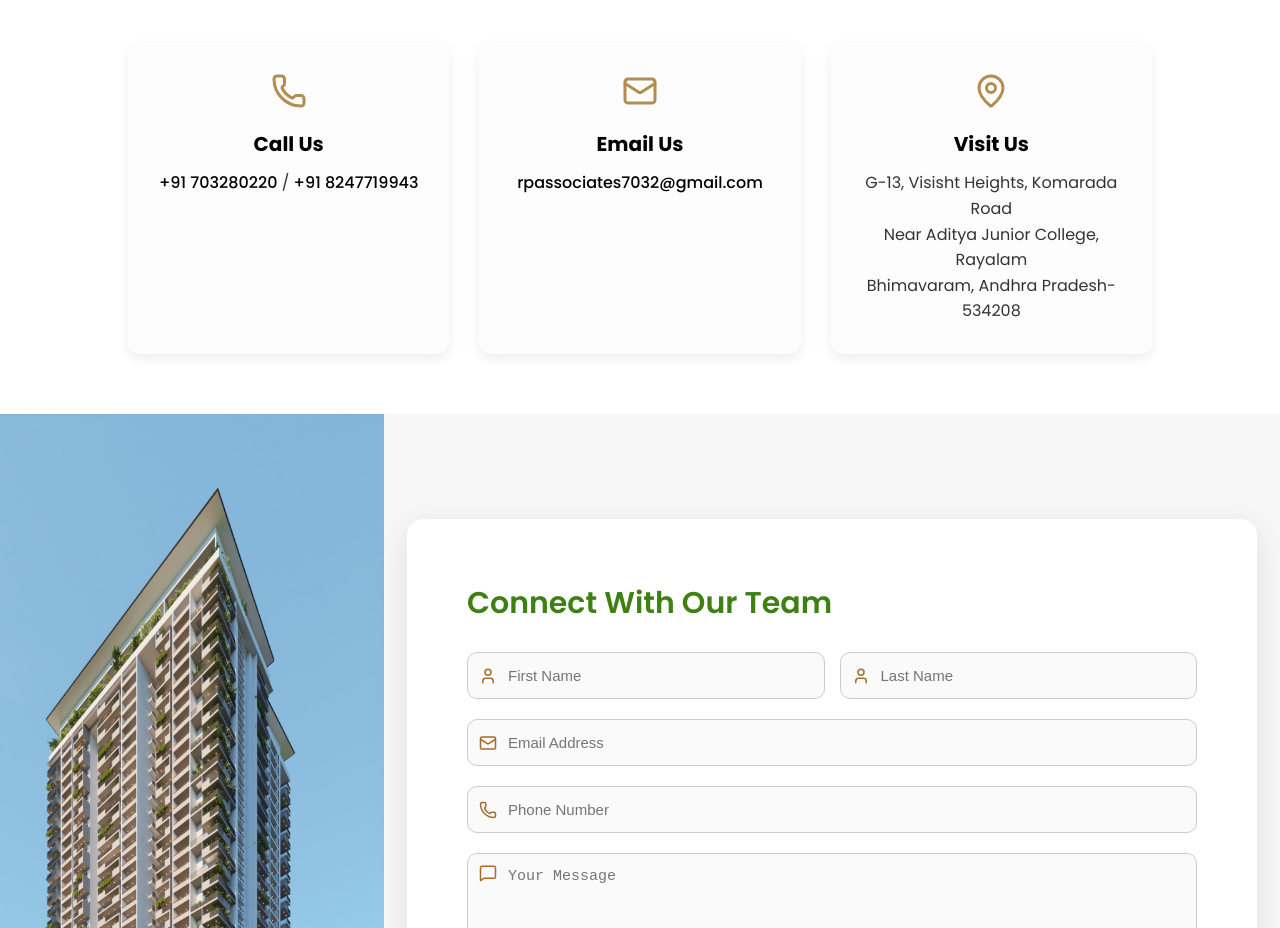
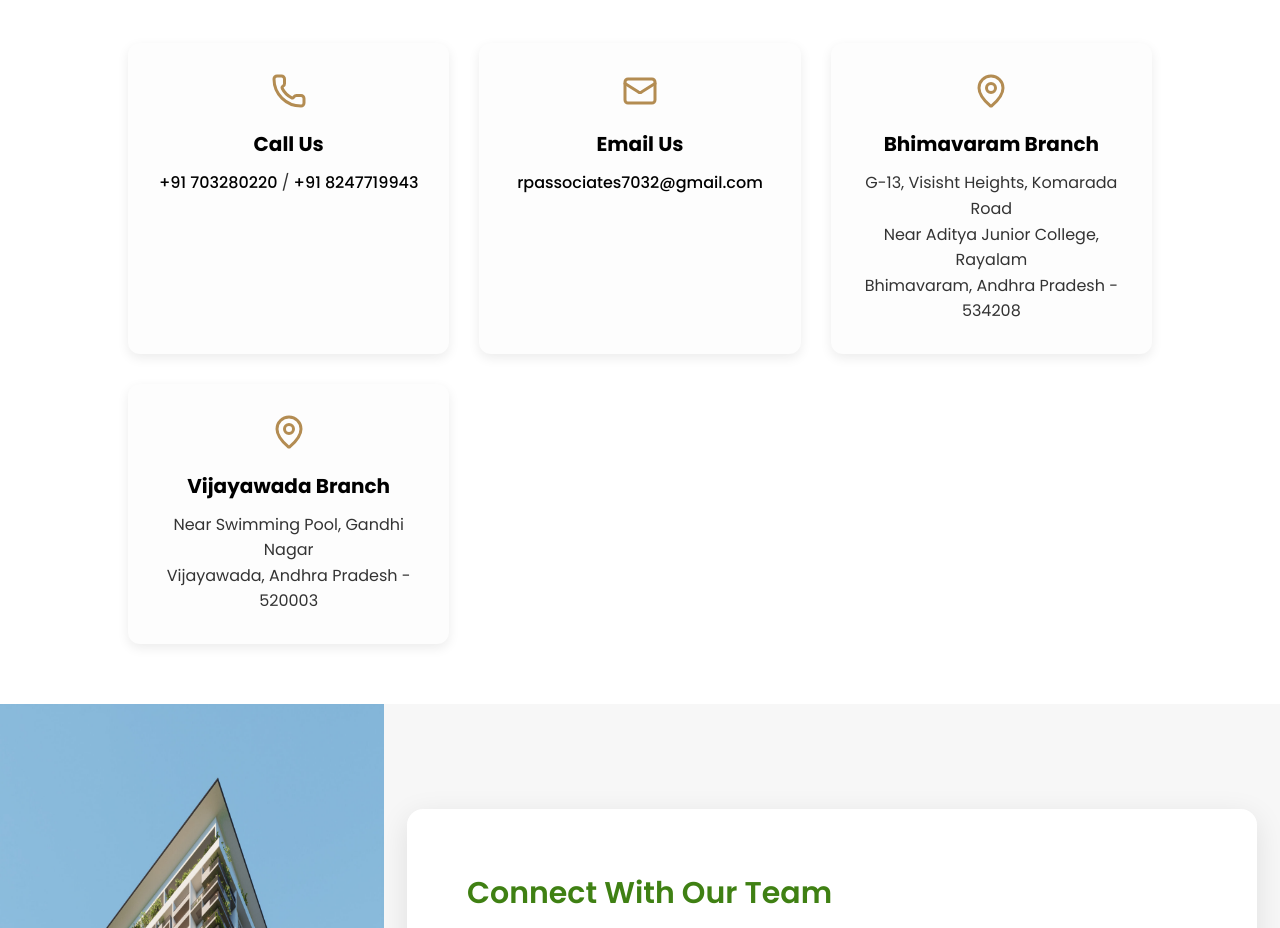
Before and after one commit to rpassociates7032/rkassociates, a React (Vite) app: page /contact in a window 1280 px wide. Shown: the part 860-1788 px from the top of the page. Built offline with nearby package versions, Linux system fonts and the light colour scheme.

Commit message:
your commit message here

```diff
--- a/src/components/Navbar.css
+++ b/src/components/Navbar.css
@@ -220,7 +220,7 @@ body {
         margin-left: 10px;
   }
     .brand-text p {
-    font-size: 13px;
+    font-size: 12px;
     margin-left: 10px;
   }
 }
--- a/src/components/pages/Contact.jsx
+++ b/src/components/pages/Contact.jsx
@@ -44,16 +44,27 @@ export default function Contact() {
             </p>
           </div>
 
-          {/* Address Box */}
+          {/* Address Box - Bhimavaram Branch */}
           <div className="info-box" data-aos="zoom-in" data-aos-delay="200">
             <MapPin size={36} />
-            <h3>Visit Us</h3>
+            <h3>Bhimavaram Branch</h3>
             <p>
               G-13, Visisht Heights, Komarada Road
               <br />
               Near Aditya Junior College, Rayalam
               <br />
-              Bhimavaram, Andhra Pradesh-534208
+              Bhimavaram, Andhra Pradesh - 534208
+            </p>
+          </div>
+
+          {/* Address Box - Vijayawada Branch */}
+          <div className="info-box" data-aos="zoom-in" data-aos-delay="300">
+            <MapPin size={36} />
+            <h3>Vijayawada Branch</h3>
+            <p>
+              Near Swimming Pool, Gandhi Nagar
+              <br />
+              Vijayawada, Andhra Pradesh - 520003
             </p>
           </div>
         </div>
@@ -63,10 +74,7 @@ export default function Contact() {
       <div className="contact-container">
         {/* Left: Image */}
         <div className="contact-image-side" data-aos="fade-right">
-          <img
-            src="/con2.jpg"
-            alt="Office"
-          />
+          <img src="/con2.jpg" alt="Office" />
         </div>
 
         {/* Right: Form */}
@@ -74,7 +82,6 @@ export default function Contact() {
           <div className="form-card">
             <h2>Connect With Our Team</h2>
             <form action="https://api.web3forms.com/submit" method="POST">
-              {/* Hidden Web3Forms Access Key */}
               <input
                 type="hidden"
                 name="access_key"
```
